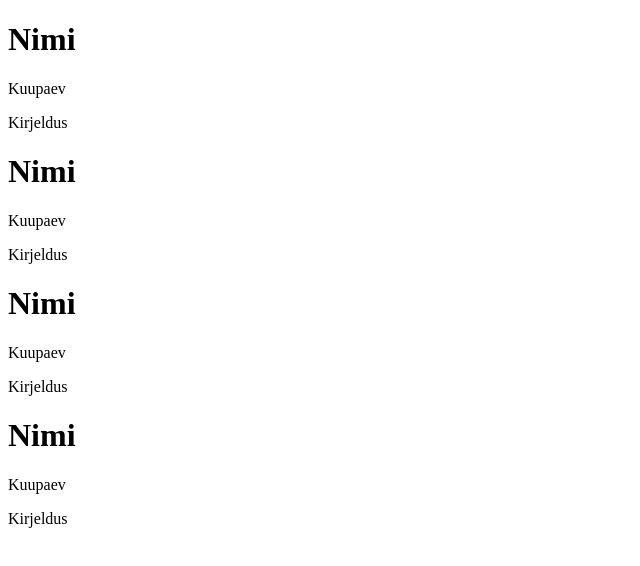
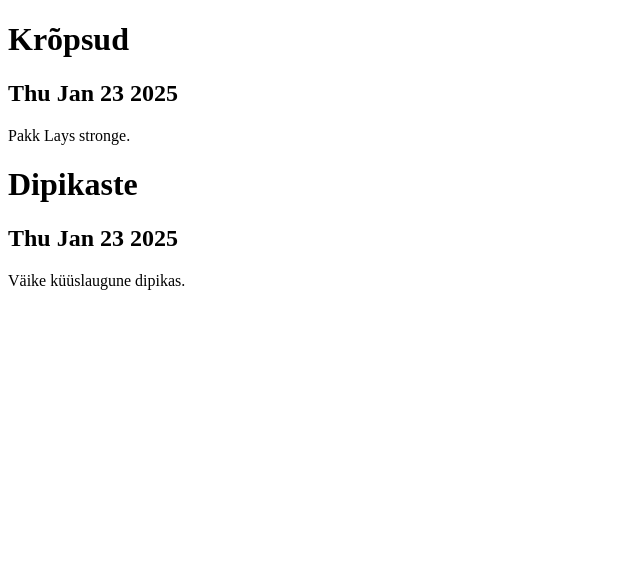
Before and after one commit to kaareltiitt6nts/vite-react-expenses-http, a React (Vite) app: page / in a window 1280 px wide. Shown: the top 566 px of the page, without its empty margins (0-640 px from the left). Built offline with nearby package versions, Linux system fonts and the light colour scheme.

Commit message:
lisasin expenseitem komponendile kulu kirjeldused

```diff
--- a/src/App.jsx
+++ b/src/App.jsx
@@ -2,12 +2,27 @@ import './App.css'
 import ExpenseItem from './components/ExpenseItem/ExpenseItem.jsx'
 
 function App() {
+  const data = [
+    {
+      date: new Date(),
+      name: "Krõpsud",
+      description: "Pakk Lays stronge."
+    },
+    {
+      date: new Date(),
+      name: "Dipikaste",
+      description: "Väike küüslaugune dipikas."
+    }
+  ]
+
   return (
     <>
-      <ExpenseItem />
-      <ExpenseItem />
-      <ExpenseItem />
-      <ExpenseItem />
+      <ExpenseItem
+        data={data[0]}
+      />
+      <ExpenseItem
+        data={data[1]}
+      />
     </>
   )
 }
--- a/src/components/ExpenseItem/ExpenseItem.jsx
+++ b/src/components/ExpenseItem/ExpenseItem.jsx
@@ -1,10 +1,11 @@
-const ExpenseItem = () => {
+const ExpenseItem = (props) => {
+    console.log(props.data)
     return (
         <div className="expense-item">
-            <h1 className="expense-item__name">Nimi</h1>
+            <h1 className="expense-item__name">{props.data.name}</h1>
             <div>
-                <p className="expense-item__date">Kuupaev</p>
-                <p className="expense-item__description">Kirjeldus</p>
+                <h2 className="expense-item__date">{props.data.date.toDateString()}</h2>
+                <p className="expense-item__description">{props.data.description}</p>
             </div>
         </div>
     )
```
